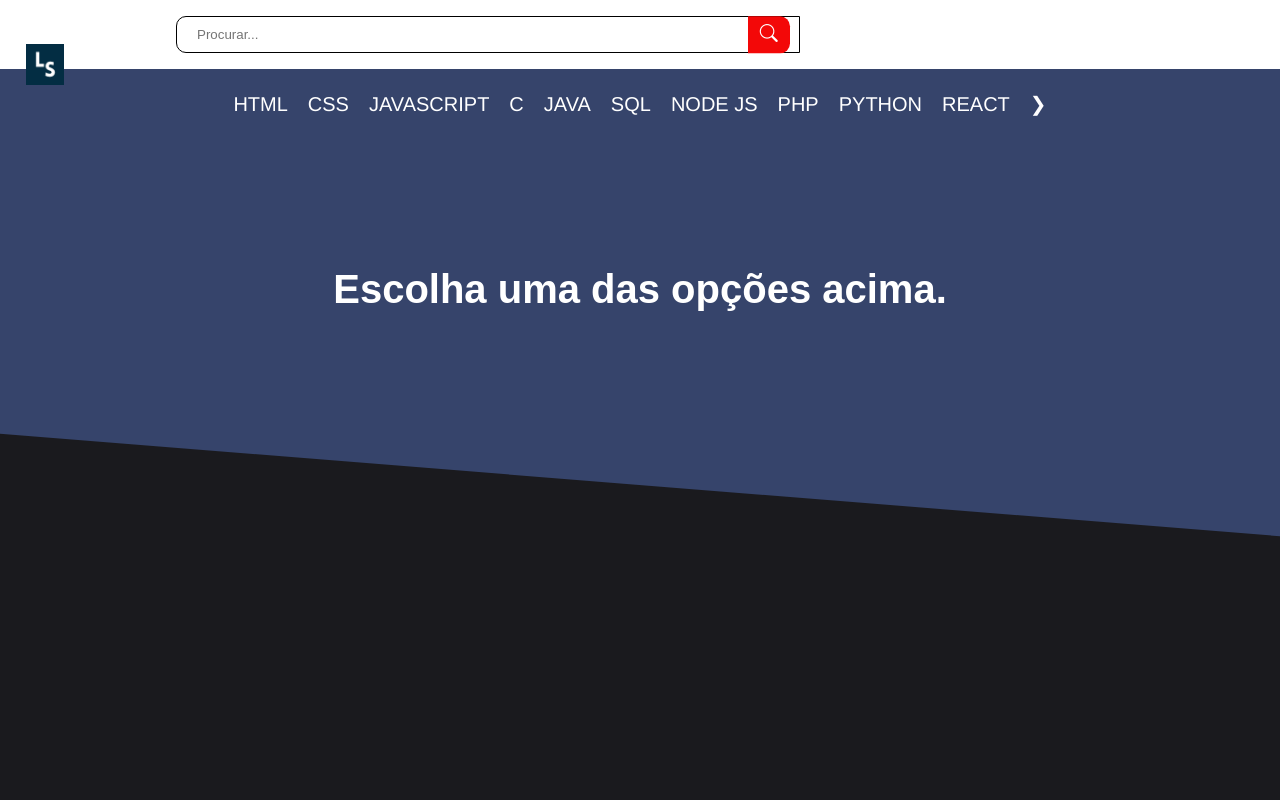
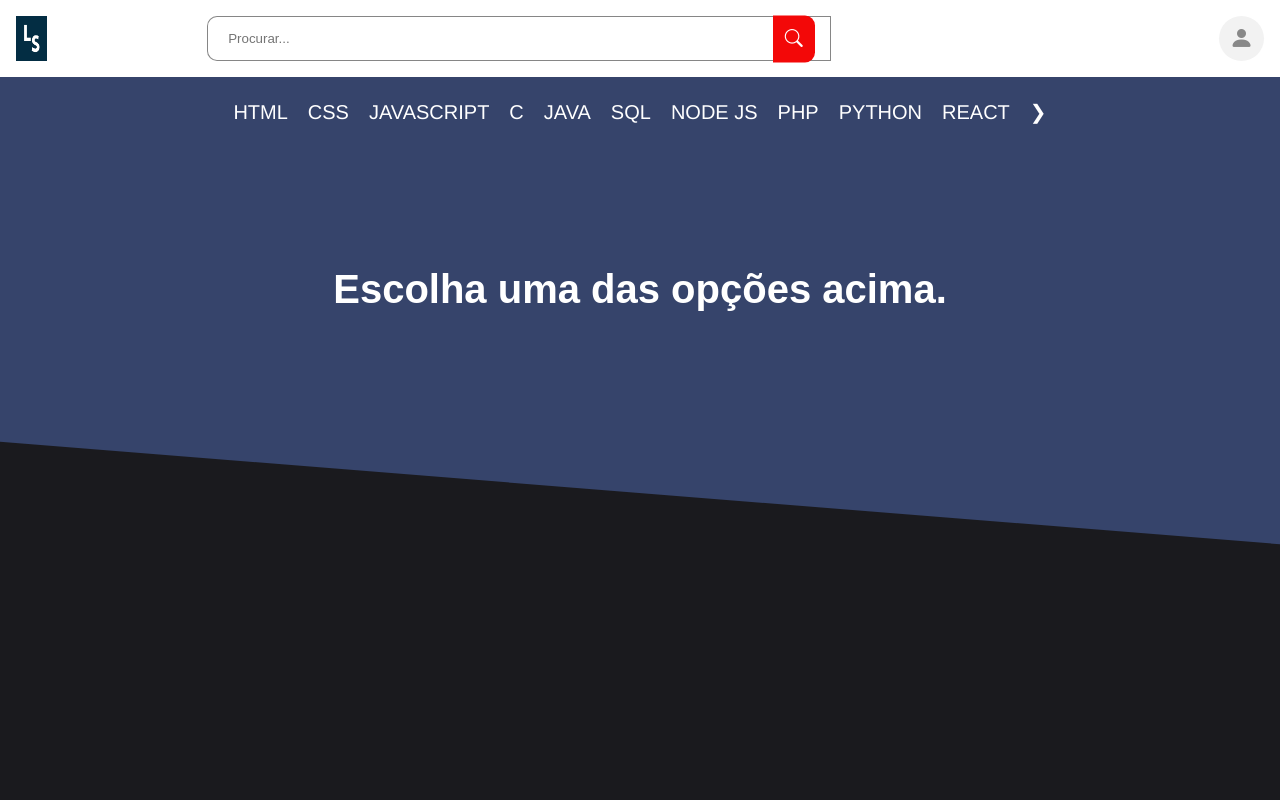
Before and after one commit to YuriJS123/Login-Angular, an Angular app: page /HubDeLinguagens in a window 1280 px wide. Shown: the top 800 px of the page. Built offline with nearby package versions, Linux system fonts and the light colour scheme.

Commit message:
🐛 FIX: Mudanças na pagina hub-de-linguagens

```diff
--- a/src/app/pages/hub-de-linguagens/hub-de-linguagens.css
+++ b/src/app/pages/hub-de-linguagens/hub-de-linguagens.css
@@ -33,26 +33,27 @@ header{
     padding: 10px 20px;
     width: 50%;
     box-sizing: border-box;
-    border: 1px solid #000;
+    border: 1px solid #00000079;
     outline: none;
     border-top-left-radius: 10px;
     border-bottom-left-radius: 10px;
+
 }
 
 .search-container {
     position: relative;
-    display: inline-block;
-    width: 100%; /* garante alinhamento */
+    display: flex;
+    width: 100%;
 }
 
 .btn-search {
     position: absolute;
-    right: calc(63% - 25%); /* acompanha o input */
-    top: 51%;
+    right: calc(60% - 24%);
+    top: 50%;
     transform: translateY(-50%);
     border: none;
     background-color: #f30808;
-    padding: 8.2px 12px;
+    padding: 13px 12px;
     border-top-right-radius: 10px;
     border-bottom-right-radius: 10px;
     cursor: pointer;
@@ -94,13 +95,60 @@ footer .icone:hover {
     color: #f39c12;
 }
 
+/* ===== AVATAR ===== */
+.container-imagem {
+    margin-left: auto; /* empurra o avatar pro canto direito */
+    display: flex;
+    align-items: center;
+  }
 
+  .avatar-container {
+    position: relative;
+    width: 45px;   /* tamanho do avatar */
+    height: 45px;
+  }
+
+  .avatar,
+  .avatar.vazio {
+    width: 100%;
+    height: 100%;
+    border-radius: 50%;
+    object-fit: cover;
+    background: #f2f2f2;
+    display: flex;
+    align-items: center;
+    justify-content: center;
+  }
+
+  .icone-fundo {
+    font-size: 24px;
+    color: #888;
+  }
+
+ /* /* ícone do lápis (editar)
+  .icone-lapis {
+    position: absolute;
+    bottom: -3px;
+    right: -3px;
+    background: #007bff;
+    color: white;
+    border-radius: 50%;
+    padding: 3px;
+    font-size: 10px;
+    cursor: pointer;
+    transition: background 0.2s;
+  }
+
+  .icone-lapis:hover {
+    background: #0056b3;
+  }
+  */
 .imgs{
-    width: 3%;
-    position: absolute;
+    width: 2.5%;
+
     left: 2%;
     box-sizing: border-box;
-    margin-top: 28px;
+
     z-index: 1000;
 }
 
--- a/src/app/pages/hub-de-linguagens/hub-de-linguagens.html
+++ b/src/app/pages/hub-de-linguagens/hub-de-linguagens.html
@@ -1,18 +1,33 @@
 <body>
 <header>
     <div class="search-container">
+       <img class="imgs" src="logo.png" alt="Logo">
         <input class="procurar" type="search" placeholder="Procurar...">
         <button type="button" class="btn-search">
           <i class="bi bi-search"></i>
         </button>
+        <div  class="container-imagem">
+          <a [routerLink]="'/Perfil'">
+          <div class="avatar-container">
+            <ng-container *ngIf="imagemPreview; else semImagem">
+              <img [src]="imagemPreview" class="avatar" alt="Avatar do aluno">
+            </ng-container>
+
+            <ng-template #semImagem>
+              <div class="avatar vazio">
+                <i class="bi bi-person-fill icone-fundo"></i>
+              </div>
+            </ng-template>
+
+           <!-- <label for="inputAvatar" class="icone-lapis" title="Alterar foto do perfil">
+              <i class="bi bi-pencil-fill"></i>
+            </label> -->
+
+            <input id="inputAvatar" type="file" accept="image/*" (change)="onImagemSelecionada($event)" hidden>
+          </div>
+       </a> </div>
       </div>
 
-
-
-
-
-
- <img class="imgs" src="logo.png" alt="Logo Lúmen">
 </header>
     <div class="escolhas">
 
@@ -20,7 +35,7 @@
 
       <a class="LS" [routerLink]="'/PaginaHtml'">HTML</a>
 
-        <a class="LS" href="./HTML/PaginaCSS.html">CSS</a>
+        <a class="LS" [routerLink]="'/PaginaCss'">CSS</a>
         <a class="LS" href="#">JAVASCRIPT</a>
         <a class="LS" href="#">C</a>
         <a class="LS" href="#">JAVA</a>
--- a/src/app/pages/hub-de-linguagens/hub-de-linguagens.ts
+++ b/src/app/pages/hub-de-linguagens/hub-de-linguagens.ts
@@ -1,6 +1,7 @@
 import { Component } from '@angular/core';
 import { Router, RouterModule } from '@angular/router';
 import { CommonModule } from '@angular/common';
+
 // importa o AuthService se realmente existir no seu projeto
 // import { AuthService } from '../services/auth.service';
 
@@ -12,8 +13,27 @@ import { CommonModule } from '@angular/common';
   styleUrls: ['./hub-de-linguagens.css']
 })
 export class HubDeLinguagens {
+  imagemPreview: string | null = null;
+
+
   constructor(
     private router: Router,
     // private authService: AuthService
   ) {}
+
+  onImagemSelecionada(event: Event): void {
+    const input = event.target as HTMLInputElement;
+
+    if (input.files && input.files[0]) {
+      const arquivo = input.files[0];
+      const reader = new FileReader();
+
+      reader.onload = () => {
+        this.imagemPreview = reader.result as string; // joga a imagem pro preview
+      };
+
+      reader.readAsDataURL(arquivo);
 }
+
+}
+}
```
